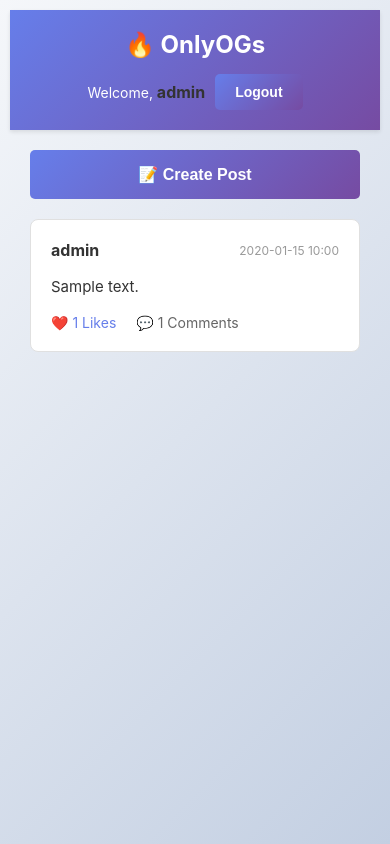
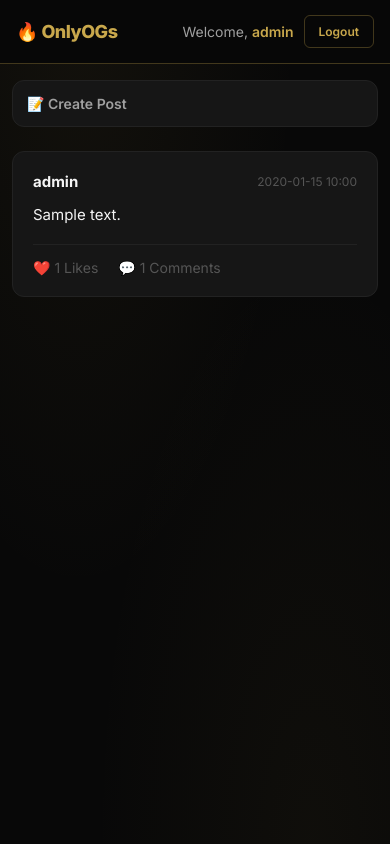
Before and after one commit to johanneskacey81-boop/onlyogs, a Flask app: page /feed in a window 390 px wide. Run offline with Flask 3, Linux system fonts and the light colour scheme; a user stored in the database is signed in; tables that the repository leaves empty hold one stand-in row (values such as "Sample post").

Commit message:
Refactor CSS for dark theme and layout adjustments
Signed-off-by: johanneskacey81-boop <johanneskacey81@gmail.com>

```diff
--- a/static/style.css
+++ b/static/style.css
@@ -1,291 +1,217 @@
 /* ========================================
-   OnlyOGs - Main Stylesheet
+   OnlyOGS - Premium Dark Theme
    ======================================== */
 
-* {
-    margin: 0;
-    padding: 0;
-    box-sizing: border-box;
+@import url('https://fonts.googleapis.com/css2?family=Inter:wght@300;400;500;600;700;800;900&display=swap');
+
+:root {
+     --bg-primary: #080808;
+     --bg-secondary: #111111;
+     --bg-card: #161616;
+     --bg-hover: #1e1e1e;
+     --gold: #C9A84C;
+     --gold-light: #E8C96A;
+     --gold-dark: #A07830;
+     --text-primary: #F5F5F5;
+     --text-secondary: #A0A0A0;
+     --text-muted: #555555;
+     --border: #222222;
+     --border-gold: rgba(201, 168, 76, 0.3);
 }
 
+* { margin: 0; padding: 0; box-sizing: border-box; }
+
 body {
-    font-family: -apple-system, BlinkMacSystemFont, 'Segoe UI', Roboto, Oxygen, Ubuntu, Cantarell, sans-serif;
-    background: linear-gradient(135deg, #f5f7fa 0%, #c3cfe2 100%);
+     font-family: 'Inter', -apple-system, BlinkMacSystemFont, sans-serif;
+     background-color: var(--bg-primary);
+     background-image:
+            radial-gradient(ellipse at 20% 0%, rgba(201,168,76,0.06) 0%, transparent 50%),
+            radial-gradient(ellipse at 80% 100%, rgba(201,168,76,0.04) 0%, transparent 50%);
      min-height: 100vh;
-    padding: 20px;
+     color: var(--text-primary);
+     padding: 0;
 }
 
-container {
-    max-width: 600px;
-    margin: 0 auto;
-    background: white;
-    border-radius: 10px;
-    box-shadow: 0 4px 6px rgba(0, 0, 0, 0.1);
-    overflow: hidden;
-}
-
-/* Header */
 .header {
-    background: linear-gradient(135deg, #667eea 0%, #764ba2 100%);
-    color: white;
-    padding: 20px;
+     background: rgba(8,8,8,0.95);
+     backdrop-filter: blur(20px);
+     border-bottom: 1px solid var(--border-gold);
+     padding: 0 24px;
+     height: 64px;
      display: flex;
      justify-content: space-between;
      align-items: center;
-    box-shadow: 0 2px 4px rgba(0, 0, 0, 0.1);
+     position: sticky;
+     top: 0;
+     z-index: 100;
 }
 
 .header h1 {
-    font-size: 28px;
-    font-weight: 700;
-    margin: 0;
+     font-size: 22px;
+     font-weight: 800;
+     color: var(--gold);
+     letter-spacing: -0.5px;
 }
 
-.auth-buttons {
-    display: flex;
-    gap: 10px;
-    align-items: center;
-}
+.auth-buttons { display: flex; gap: 10px; align-items: center; }
+.auth-buttons span { font-size: 14px; color: var(--text-secondary); }
+.auth-buttons a { text-decoration: none; }
 
-.auth-buttons span {
-    font-size: 14px;
-}
+.username { color: var(--gold) !important; font-weight: 600; text-decoration: none !important; }
+.username:hover { color: var(--gold-light) !important; }
 
-.auth-buttons a {
-    text-decoration: none;
-}
-
-/* Buttons */
 button {
-    background: linear-gradient(135deg, #667eea 0%, #764ba2 100%);
-    color: white;
-    border: none;
-    padding: 10px 20px;
-    border-radius: 5px;
+     background: transparent;
+     color: var(--gold);
+     border: 1px solid var(--border-gold);
+     padding: 9px 20px;
+     border-radius: 6px;
      cursor: pointer;
      font-weight: 600;
-    font-size: 14px;
-    transition: all 0.3s ease;
+     font-size: 13px;
+     font-family: 'Inter', sans-serif;
+     transition: all 0.2s ease;
 }
 
 button:hover {
-    transform: translateY(-2px);
-    box-shadow: 0 4px 12px rgba(102, 126, 234, 0.4);
+     background: var(--gold);
+     color: var(--bg-primary);
+     border-color: var(--gold);
+     transform: translateY(-1px);
+     box-shadow: 0 4px 20px rgba(201,168,76,0.3);
 }
 
-button:active {
-    transform: translateY(0);
+button.btn-primary { background: var(--gold); color: var(--bg-primary); border-color: var(--gold); }
+
+a { color: var(--gold); text-decoration: none; transition: color 0.2s ease; }
+a:hover { color: var(--gold-light); }
+
+.content { max-width: 600px; margin: 0 auto; padding: 24px 16px; }
+.create-btn { margin-bottom: 24px; }
+
+.create-btn button {
+     width: 100%; padding: 14px; font-size: 14px;
+     background: var(--bg-card); border: 1px solid var(--border);
+     color: var(--text-secondary); border-radius: 12px; text-align: left;
 }
 
-a {
-    color: #667eea;
-    text-decoration: none;
-    transition: color 0.3s ease;
+.create-btn button:hover {
+     border-color: var(--border-gold); color: var(--text-primary);
+     background: var(--bg-hover); transform: none; box-shadow: none;
 }
 
-a:hover {
-    color: #764ba2;
-    text-decoration: underline;
-}
-
-/* Main Content */
-.content {
+.post {
+     background: var(--bg-card);
+     border: 1px solid var(--border);
      padding: 20px;
-}
-
-.create-btn {
-    margin-bottom: 20px;
-}
-
-.create-btn button {
-    width: 100%;
-    padding: 15px;
-    font-size: 16px;
-}
-
-/* Posts */
-.post {
-    background: white;
-    border: 1px solid #e0e0e0;
-    padding: 20px;
-    margin: 15px 0;
-    border-radius: 8px;
-    transition: box-shadow 0.3s ease;
+     margin: 12px 0;
+     border-radius: 12px;
+     transition: border-color 0.2s ease, box-shadow 0.2s ease;
 }
 
 .post:hover {
-    box-shadow: 0 2px 8px rgba(0, 0, 0, 0.1);
+     border-color: var(--border-gold);
+     box-shadow: 0 0 20px rgba(201,168,76,0.05);
 }
 
-.post-header {
-    display: flex;
-    align-items: center;
-    margin-bottom: 12px;
-    gap: 10px;
+.post-header { display: flex; align-items: center; margin-bottom: 12px; gap: 10px; }
+.post-header .username { font-weight: 700; color: var(--text-primary) !important; font-size: 15px; }
+.post-header .username:hover { color: var(--gold) !important; }
+.timestamp { color: var(--text-muted); font-size: 12px; margin-left: auto; }
+
+.post-body { color: var(--text-primary); line-height: 1.65; margin: 12px 0; font-size: 15px; }
+
+.post-actions {
+     display: flex; gap: 20px; margin-top: 16px;
+     font-size: 14px; padding-top: 14px; border-top: 1px solid var(--border);
 }
 
-.username {
-    font-weight: 700;
-    color: #333;
-    font-size: 16px;
-    text-decoration: none;
+.post-actions a, .post-actions span {
+     display: flex; align-items: center; gap: 5px;
+     color: var(--text-muted); text-decoration: none !important; transition: color 0.2s ease;
+}
+.post-actions a:hover { color: var(--gold); }
+
+.empty { text-align: center; padding: 80px 20px; }
+.empty-lock { font-size: 48px; margin-bottom: 20px; display: block; }
+.empty h3 { font-size: 22px; font-weight: 700; color: var(--text-primary); margin-bottom: 10px; }
+.empty p { font-size: 15px; color: var(--text-secondary); max-width: 300px; margin: 0 auto; line-height: 1.6; }
+
+.empty-badge {
+     display: inline-block; margin-top: 20px;
+     background: var(--bg-card); border: 1px solid var(--border-gold);
+     color: var(--gold); font-size: 12px; font-weight: 600;
+     letter-spacing: 1px; text-transform: uppercase; padding: 6px 16px; border-radius: 20px;
 }
 
-.username:hover {
-    color: #667eea;
-    text-decoration: underline;
+.og-badge {
+     display: inline-flex; align-items: center;
+     background: rgba(201,168,76,0.1); border: 1px solid var(--border-gold);
+     color: var(--gold); font-size: 11px; font-weight: 700;
+     letter-spacing: 1px; text-transform: uppercase; padding: 3px 8px; border-radius: 20px;
 }
 
-.timestamp {
-    color: #999;
-    font-size: 12px;
-    margin-left: auto;
+.form-container {
+     background: var(--bg-card); border: 1px solid var(--border);
+     max-width: 440px; margin: 40px auto; padding: 36px; border-radius: 16px;
 }
 
-.post-body {
-    color: #333;
-    line-height: 1.6;
-    margin: 15px 0;
-    word-wrap: break-word;
-    font-size: 15px;
+.form-logo { text-align: center; margin-bottom: 28px; }
+.form-logo h2 { font-size: 24px; font-weight: 800; color: var(--gold); }
+.form-logo p { font-size: 13px; color: var(--text-muted); margin-top: 4px; letter-spacing: 1px; text-transform: uppercase; }
+
+.form-container h1 { color: var(--text-primary); margin-bottom: 24px; font-size: 20px; font-weight: 700; }
+
+label {
+     display: block; font-size: 12px; font-weight: 600;
+     color: var(--text-secondary); letter-spacing: 0.5px;
+     text-transform: uppercase; margin-bottom: 6px;
 }
 
-.post-actions {
-    display: flex;
-    gap: 20px;
-    color: #666;
-    margin-top: 12px;
-    font-size: 14px;
+input[type=text], input[type=email], input[type=password], textarea {
+     width: 100%; padding: 12px 14px; margin: 0 0 16px 0;
+     background: var(--bg-secondary); border: 1px solid var(--border);
+     border-radius: 8px; font-family: 'Inter', sans-serif;
+     font-size: 14px; color: var(--text-primary);
+     transition: border-color 0.2s ease, box-shadow 0.2s ease;
 }
 
-.post-actions a,
-.post-actions span {
-    display: flex;
-    align-items: center;
-    gap: 5px;
-    cursor: pointer;
-    transition: color 0.3s ease;
+input:focus, textarea:focus {
+     outline: none; border-color: var(--gold);
+     box-shadow: 0 0 0 3px rgba(201,168,76,0.1);
 }
 
-.post-actions a:hover {
-    color: #667eea;
+input::placeholder, textarea::placeholder { color: var(--text-muted); }
+textarea { resize: vertical; min-height: 120px; }
+
+.form-container button {
+     width: 100%; padding: 13px; margin-top: 4px; font-size: 14px;
+     background: var(--gold); color: var(--bg-primary);
+     border-color: var(--gold); font-weight: 700;
 }
 
-/* Empty State */
-.empty {
-    text-align: center;
-    padding: 60px 20px;
-    color: #999;
-}
-
-.empty h3 {
-    font-size: 24px;
-    color: #666;
-    margin-bottom: 10px;
-}
-
-.empty p {
-    font-size: 16px;
-    color: #999;
-}
-
-/* Forms */
-.form-container {
-    background: white;
-    max-width: 500px;
-    margin: 0 auto;
-    padding: 30px;
-    border-radius: 10px;
-    box-shadow: 0 4px 6px rgba(0, 0, 0, 0.1);
-}
-
-.form-container h1 {
-    color: #333;
-    margin-bottom: 20px;
-    text-align: center;
-}
-
-input[type="text"],
-input[type="email"],
-input[type="password"],
-textarea {
-    width: 100%;
-    padding: 12px;
-    margin: 10px 0 15px 0;
-    border: 1px solid #ddd;
-    border-radius: 5px;
-    font-family: inherit;
-    font-size: 14px;
-    transition: border-color 0.3s ease;
-}
-
-input[type="text"]:focus,
-input[type="email"]:focus,
-input[type="password"]:focus,
-textarea:focus {
-    outline: none;
-    border-color: #667eea;
-    box-shadow: 0 0 0 3px rgba(102, 126, 234, 0.1);
-}
-
-textarea {
-    resize: vertical;
-    min-height: 120px;
-    font-size: 15px;
-}
-
-.form-container button {
-    width: 100%;
-    padding: 12px;
-    margin-top: 10px;
+.form-container button:hover {
+     background: var(--gold-light); border-color: var(--gold-light);
+     box-shadow: 0 4px 24px rgba(201,168,76,0.35); color: var(--bg-primary);
 }
 
 .error {
-    background: #fee;
-    color: #c33;
-    padding: 12px;
-    border-radius: 5px;
-    margin-bottom: 15px;
-    border-left: 4px solid #c33;
+     background: rgba(255,68,68,0.08); color: #ff6b6b;
+     padding: 12px 14px; border-radius: 8px; margin-bottom: 16px;
+     border-left: 3px solid #ff4444; font-size: 14px;
 }
 
-.form-footer {
-    text-align: center;
-    margin-top: 15px;
-    color: #666;
+.form-footer { text-align: center; margin-top: 20px; color: var(--text-muted); font-size: 13px; }
+.form-footer a { color: var(--gold); font-weight: 600; }
+
+::-webkit-scrollbar { width: 6px; }
+::-webkit-scrollbar-track { background: var(--bg-primary); }
+::-webkit-scrollbar-thumb { background: var(--border); border-radius: 3px; }
+
+@media (max-width: 600px) {
+     .header { padding: 0 16px; }
+     .header h1 { font-size: 18px; }
+     .content { padding: 16px 12px; }
+     .auth-buttons button { padding: 8px 14px; font-size: 12px; }
+     .form-container { margin: 20px 16px; padding: 24px 20px; }
 }
-
-.form-footer a {
-    color: #667eea;
-    font-weight: 600;
-}
-
-/* Responsive */
-@media (max-width: 600px) {
-    body {
-        padding: 10px;
-    }
-
-    .header {
-        flex-direction: column;
-        gap: 15px;
-        text-align: center;
-    }
-
-    .header h1 {
-        font-size: 24px;
-    }
-
-    .auth-buttons {
-        width: 100%;
-        justify-content: center;
-    }
-
-    .post-actions {
-        flex-wrap: wrap;
-    }
-
-    .form-container {
-        padding: 20px;
-    }
-}
```
Lines whose indentation alone changed are shown as unchanged.
